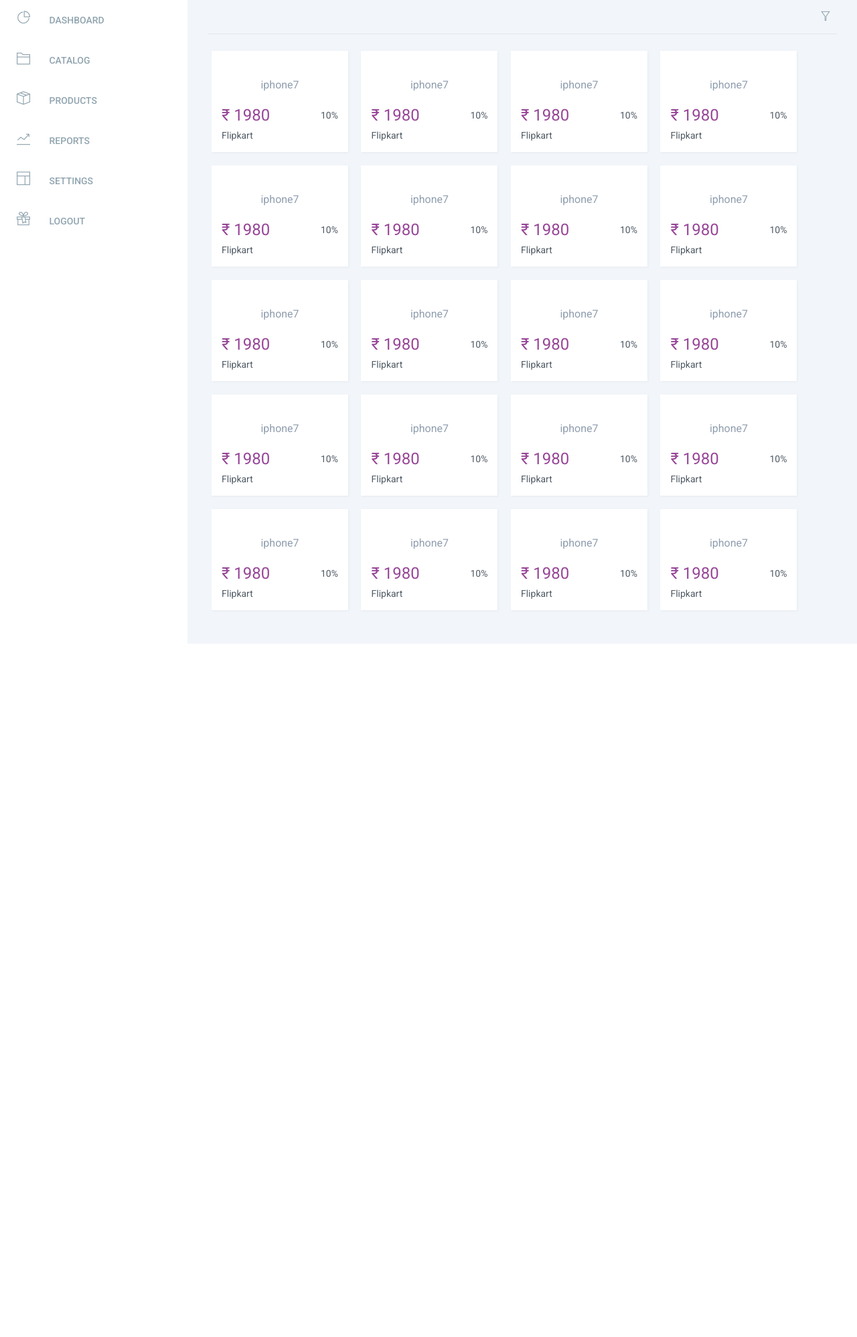
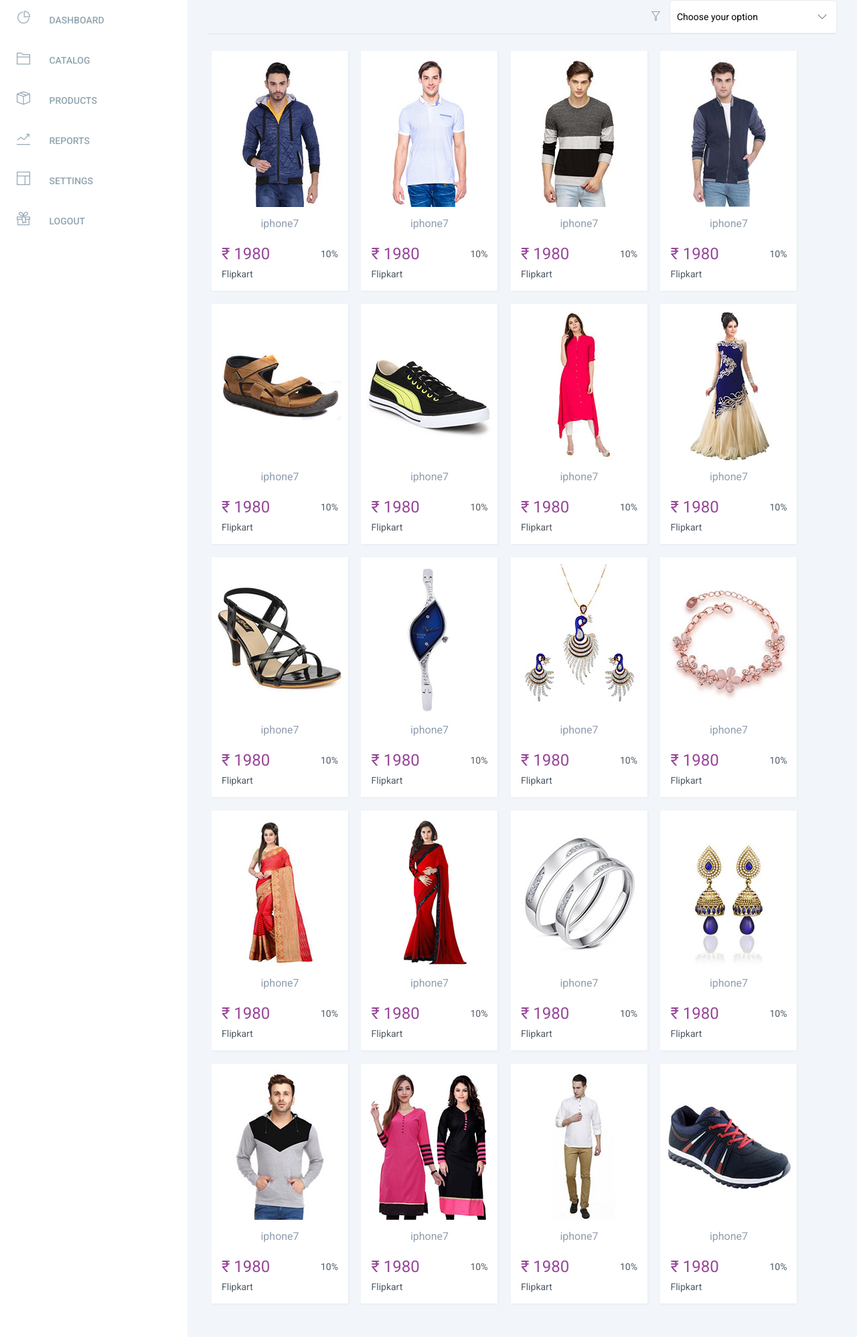
Before and after one commit to smrcpmfyyn/member.vaydeal, a plain HTML site: page web/associate/products.html in a window 1280 px wide. Shown: the part 125-2121 px from the top of the page at 67% size. Before the commit the page ends 1086 px from the top, so only its background shows below. Drawn offline with nearby package versions, Linux system fonts and the light colour scheme; files that its build step writes are made by us from their sources; files whose address does not match are found by name.

Commit message:
URL change

```diff
--- a/web/associate/catalog.html
+++ b/web/associate/catalog.html
@@ -14,16 +14,16 @@
     <meta name="og_url" property="og:url" content=""/>
 
     <link rel="canonical" href=""/>
-    <link rel='shortcut icon' href="images/favicon.ico" />
+    <link rel='shortcut icon' href="../images/favicon.ico" />
 
     <!-- CSS -->
     <link rel="stylesheet" type="text/css" href="https://fonts.googleapis.com/css?family=Roboto:100,300,400,500,700,900" >
-    <link rel="stylesheet" type="text/css" href="css/style.css">
-    <link rel="stylesheet" type="text/css" href="css/vaydeal-icons.css">
+    <link rel="stylesheet" type="text/css" href="../css/style.css">
+    <link rel="stylesheet" type="text/css" href="../css/vaydeal-icons.css">
 
     <!-- JS -->
-    <script type="text/javascript" src="js/jquery.min.js"></script>
-    <script type="text/javascript" src="js/animation.jquery.js"></script>
+    <script type="text/javascript" src="../js/jquery.min.js"></script>
+    <script type="text/javascript" src="../js/animation.jquery.js"></script>
 
 
 </head>
@@ -33,7 +33,7 @@
 	<header>
         <div class="container-fluid">
             <div class="header-logo">
-            	<a href="#"><img src="images/logo.png" alt=""></a>
+            	<a href="#"><img src="../images/logo.png" alt=""></a>
             </div>
         </div>
     </header>
@@ -168,7 +168,7 @@
 </main>
 
     <!-- JS -->
-    <script type="text/javascript" src="js/vaydeal.jquery.js"></script>
+    <script type="text/javascript" src="../js/vaydeal.jquery.js"></script>
 
 </body>
 </html>
--- a/web/associate/products.html
+++ b/web/associate/products.html
@@ -14,16 +14,16 @@
     <meta name="og_url" property="og:url" content=""/>
 
     <link rel="canonical" href=""/>
-    <link rel='shortcut icon' href="images/favicon.ico" />
+    <link rel='shortcut icon' href="../images/favicon.ico" />
 
     <!-- CSS -->
     <link rel="stylesheet" type="text/css" href="https://fonts.googleapis.com/css?family=Roboto:100,300,400,500,700,900" >
-    <link rel="stylesheet" type="text/css" href="css/style.css">
-    <link rel="stylesheet" type="text/css" href="css/vaydeal-icons.css">
+    <link rel="stylesheet" type="text/css" href="../css/style.css">
+    <link rel="stylesheet" type="text/css" href="../css/vaydeal-icons.css">
 
     <!-- JS -->
-    <script type="text/javascript" src="js/jquery.min.js"></script>
-    <script type="text/javascript" src="js/animation.jquery.js"></script>
+    <script type="text/javascript" src="../js/jquery.min.js"></script>
+    <script type="text/javascript" src="../js/animation.jquery.js"></script>
 
 
 </head>
@@ -33,7 +33,7 @@
 	<header>
         <div class="container-fluid">
             <div class="header-logo">
-            	<a href="#"><img src="images/logo.png" alt=""></a>
+            	<a href="#"><img src="../images/logo.png" alt=""></a>
             </div>
         </div>
     </header>
@@ -73,7 +73,7 @@
                 <ul>
                     <li>
                         <a href="#" class="product-box">
-                        <i class="product-image"><img alt="" src="images/product_image/pro-25.jpg"></i>
+                        <i class="product-image"><img alt="" src="../images/product_image/pro-25.jpg"></i>
                         <p class="product-name text-center">iphone7</p></a>
                         <div class="prodcut-list-foot">
                             <div class="product-price">&#x20B9; 1980</div>
@@ -83,7 +83,7 @@
                     </li>
                     <li>
                         <a href="#" class="product-box">
-                        <i class="product-image"><img alt="" src="images/product_image/pro-26.jpg"></i>
+                        <i class="product-image"><img alt="" src="../images/product_image/pro-26.jpg"></i>
                         <p class="product-name text-center">iphone7</p></a>
                         <div class="prodcut-list-foot">
                             <div class="product-price">&#x20B9; 1980</div>
@@ -93,7 +93,7 @@
                     </li>
                     <li>
                         <a href="#" class="product-box">
-                        <i class="product-image"><img alt="" src="images/product_image/pro-27.jpg"></i>
+                        <i class="product-image"><img alt="" src="../images/product_image/pro-27.jpg"></i>
                         <p class="product-name text-center">iphone7</p></a>
                         <div class="prodcut-list-foot">
                             <div class="product-price">&#x20B9; 1980</div>
@@ -103,7 +103,7 @@
                     </li>
                     <li>
                         <a href="#" class="product-box">
-                        <i class="product-image"><img alt="" src="images/product_image/pro-28.jpg"></i>
+                        <i class="product-image"><img alt="" src="../images/product_image/pro-28.jpg"></i>
                         <p class="product-name text-center">iphone7</p></a>
                         <div class="prodcut-list-foot">
                             <div class="product-price">&#x20B9; 1980</div>
@@ -113,7 +113,7 @@
                     </li>
                     <li>
                         <a href="#" class="product-box">
-                        <i class="product-image"><img alt="" src="images/product_image/pro-29.jpg"></i>
+                        <i class="product-image"><img alt="" src="../images/product_image/pro-29.jpg"></i>
                         <p class="product-name text-center">iphone7</p></a>
                         <div class="prodcut-list-foot">
                             <div class="product-price">&#x20B9; 1980</div>
@@ -123,7 +123,7 @@
                     </li>
                     <li>
                         <a href="#" class="product-box">
-                        <i class="product-image"><img alt="" src="images/product_image/pro-30.jpg"></i>
+                        <i class="product-image"><img alt="" src="../images/product_image/pro-30.jpg"></i>
                         <p class="product-name text-center">iphone7</p></a>
                         <div class="prodcut-list-foot">
                             <div class="product-price">&#x20B9; 1980</div>
@@ -133,7 +133,7 @@
                     </li>
                     <li>
                         <a href="#" class="product-box">
-                        <i class="product-image"><img alt="" src="images/product_image/pro-31.jpg"></i>
+                        <i class="product-image"><img alt="" src="../images/product_image/pro-31.jpg"></i>
                         <p class="product-name text-center">iphone7</p></a>
                         <div class="prodcut-list-foot">
                             <div class="product-price">&#x20B9; 1980</div>
@@ -143,7 +143,7 @@
                     </li>
                     <li>
                         <a href="#" class="product-box">
-                        <i class="product-image"><img alt="" src="images/product_image/pro-32.jpg"></i>
+                        <i class="product-image"><img alt="" src="../images/product_image/pro-32.jpg"></i>
                         <p class="product-name text-center">iphone7</p></a>
                         <div class="prodcut-list-foot">
                             <div class="product-price">&#x20B9; 1980</div>
@@ -153,7 +153,7 @@
                     </li>
                     <li>
                         <a href="#" class="product-box">
-                        <i class="product-image"><img alt="" src="images/product_image/pro-33.jpg"></i>
+                        <i class="product-image"><img alt="" src="../images/product_image/pro-33.jpg"></i>
                         <p class="product-name text-center">iphone7</p></a>
                         <div class="prodcut-list-foot">
                             <div class="product-price">&#x20B9; 1980</div>
@@ -163,7 +163,7 @@
                     </li>
                     <li>
                         <a href="#" class="product-box">
-                        <i class="product-image"><img alt="" src="images/product_image/pro-34.jpg"></i>
+                        <i class="product-image"><img alt="" src="../images/product_image/pro-34.jpg"></i>
                         <p class="product-name text-center">iphone7</p></a>
                         <div class="prodcut-list-foot">
                             <div class="product-price">&#x20B9; 1980</div>
@@ -173,7 +173,7 @@
                     </li>
                     <li>
                         <a href="#" class="product-box">
-                        <i class="product-image"><img alt="" src="images/product_image/pro-35.jpg"></i>
+                        <i class="product-image"><img alt="" src="../images/product_image/pro-35.jpg"></i>
                         <p class="product-name text-center">iphone7</p></a>
                         <div class="prodcut-list-foot">
                             <div class="product-price">&#x20B9; 1980</div>
@@ -183,7 +183,7 @@
                     </li>
                     <li>
                         <a href="#" class="product-box">
-                        <i class="product-image"><img alt="" src="images/product_image/pro-36.jpg"></i>
+                        <i class="product-image"><img alt="" src="../images/product_image/pro-36.jpg"></i>
                         <p class="product-name text-center">iphone7</p></a>
                         <div class="prodcut-list-foot">
                             <div class="product-price">&#x20B9; 1980</div>
@@ -193,7 +193,7 @@
                     </li>
                     <li>
                         <a href="#" class="product-box">
-                        <i class="product-image"><img alt="" src="images/product_image/pro-37.jpg"></i>
+                        <i class="product-image"><img alt="" src="../images/product_image/pro-37.jpg"></i>
                         <p class="product-name text-center">iphone7</p></a>
                         <div class="prodcut-list-foot">
                             <div class="product-price">&#x20B9; 1980</div>
@@ -203,7 +203,7 @@
                     </li>
                     <li>
                         <a href="#" class="product-box">
-                        <i class="product-image"><img alt="" src="images/product_image/pro-38.jpg"></i>
+                        <i class="product-image"><img alt="" src="../images/product_image/pro-38.jpg"></i>
                         <p class="product-name text-center">iphone7</p></a>
                         <div class="prodcut-list-foot">
                             <div class="product-price">&#x20B9; 1980</div>
@@ -213,7 +213,7 @@
                     </li>
                     <li>
                         <a href="#" class="product-box">
-                        <i class="product-image"><img alt="" src="images/product_image/pro-39.jpg"></i>
+                        <i class="product-image"><img alt="" src="../images/product_image/pro-39.jpg"></i>
                         <p class="product-name text-center">iphone7</p></a>
                         <div class="prodcut-list-foot">
                             <div class="product-price">&#x20B9; 1980</div>
@@ -223,7 +223,7 @@
                     </li>
                     <li>
                         <a href="#" class="product-box">
-                        <i class="product-image"><img alt="" src="images/product_image/pro-40.jpg"></i>
+                        <i class="product-image"><img alt="" src="../images/product_image/pro-40.jpg"></i>
                         <p class="product-name text-center">iphone7</p></a>
                         <div class="prodcut-list-foot">
                             <div class="product-price">&#x20B9; 1980</div>
@@ -233,7 +233,7 @@
                     </li>
                     <li>
                         <a href="#" class="product-box">
-                        <i class="product-image"><img alt="" src="images/product_image/pro-09.jpg"></i>
+                        <i class="product-image"><img alt="" src="../images/product_image/pro-09.jpg"></i>
                         <p class="product-name text-center">iphone7</p></a>
                         <div class="prodcut-list-foot">
                             <div class="product-price">&#x20B9; 1980</div>
@@ -243,7 +243,7 @@
                     </li>
                     <li>
                         <a href="#" class="product-box">
-                        <i class="product-image"><img alt="" src="images/product_image/pro-14.jpg"></i>
+                        <i class="product-image"><img alt="" src="../images/product_image/pro-14.jpg"></i>
                         <p class="product-name text-center">iphone7</p></a>
                         <div class="prodcut-list-foot">
                             <div class="product-price">&#x20B9; 1980</div>
@@ -253,7 +253,7 @@
                     </li>
                     <li>
                         <a href="#" class="product-box">
-                        <i class="product-image"><img alt="" src="images/product_image/pro-21.jpg"></i>
+                        <i class="product-image"><img alt="" src="../images/product_image/pro-21.jpg"></i>
                         <p class="product-name text-center">iphone7</p></a>
                         <div class="prodcut-list-foot">
                             <div class="product-price">&#x20B9; 1980</div>
@@ -263,7 +263,7 @@
                     </li>
                     <li>
                         <a href="#" class="product-box">
-                        <i class="product-image"><img alt="" src="images/product_image/pro-10.jpg"></i>
+                        <i class="product-image"><img alt="" src="../images/product_image/pro-10.jpg"></i>
                         <p class="product-name text-center">iphone7</p></a>
                         <div class="prodcut-list-foot">
                             <div class="product-price">&#x20B9; 1980</div>
@@ -280,7 +280,7 @@
 </main>
 
     <!-- JS -->
-    <script type="text/javascript" src="js/vaydeal.jquery.js"></script>
+    <script type="text/javascript" src="../js/vaydeal.jquery.js"></script>
 
 </body>
 </html>
```
Also changed, not shown: web/associate/edit-product.html (+4 -4 lines), web/associate/master.html (+7 -7 lines), web/associate/product-view.html (+4 -4 lines), web/associate/report.html (+7 -7 lines), web/associate/settings.html (+7 -7 lines), web/index.html (+1 -1 lines), web/main/catalog.html (+7 -7 lines), web/main/edit-product.html (+4 -4 lines), web/main/master.html (+7 -7 lines), web/main/product-view.html (+4 -4 lines), web/main/products.html (+27 -27 lines), web/main/report.html (+7 -7 lines), web/main/settings.html (+7 -7 lines).
